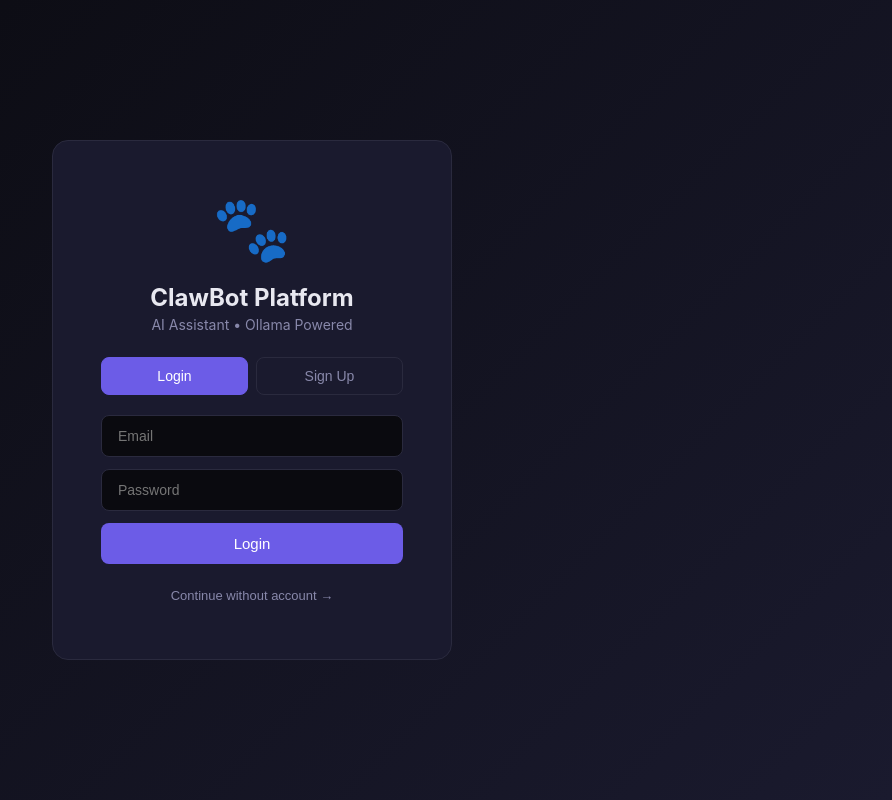
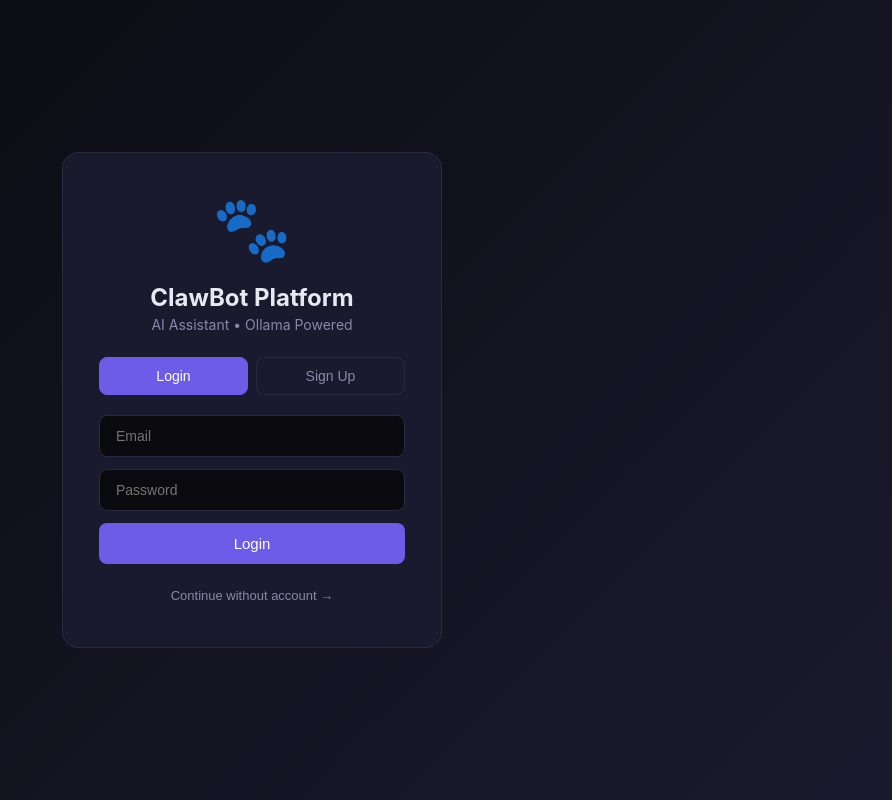
Before and after one commit to nermindurma81-ui/clawbot-platform, a website: page public/index.html in a window 1280 px wide. Shown: the whole page, without its empty margins (388-1280 px from the left). Drawn offline with nearby package versions, Linux system fonts and the light colour scheme; no server answers.

Commit message:
Fix mobile viewport

```diff
--- a/public/css/style.css
+++ b/public/css/style.css
@@ -18,16 +18,22 @@
 
 * { margin: 0; padding: 0; box-sizing: border-box; }
 
-body {
+html, body {
   font-family: 'Inter', -apple-system, BlinkMacSystemFont, 'Segoe UI', sans-serif;
   background: var(--bg-primary);
   color: var(--text-primary);
-  height: 100vh;
+  height: 100%;
+  width: 100%;
   overflow: hidden;
+  position: fixed;
+  top: 0;
+  left: 0;
+  -webkit-text-size-adjust: 100%;
+  -webkit-overflow-scrolling: touch;
 }
 
 /* ===== Screens ===== */
-.screen { display: none; height: 100vh; }
+.screen { display: none; height: 100%; width: 100%; position: absolute; top: 0; left: 0; }
 .screen.active { display: flex; }
 
 /* ===== Auth Screen ===== */
@@ -35,14 +41,17 @@ body {
   justify-content: center;
   align-items: center;
   background: linear-gradient(135deg, #0a0a0f 0%, #1a1a2e 100%);
+  overflow-y: auto;
+  -webkit-overflow-scrolling: touch;
 }
 
 .auth-container {
   background: var(--bg-card);
   border: 1px solid var(--border);
   border-radius: 16px;
-  padding: 48px;
-  width: 400px;
+  padding: 36px;
+  width: 380px;
+  max-width: 90vw;
   text-align: center;
 }
 
@@ -226,6 +235,9 @@ body {
   display: flex;
   flex-direction: column;
   overflow: hidden;
+  overflow-x: hidden;
+  width: 100%;
+  max-width: 100%;
 }
 
 .panel { display: none; flex-direction: column; height: 100%; }
```
Also changed, not shown: public/index.html (+1 -1 lines).
